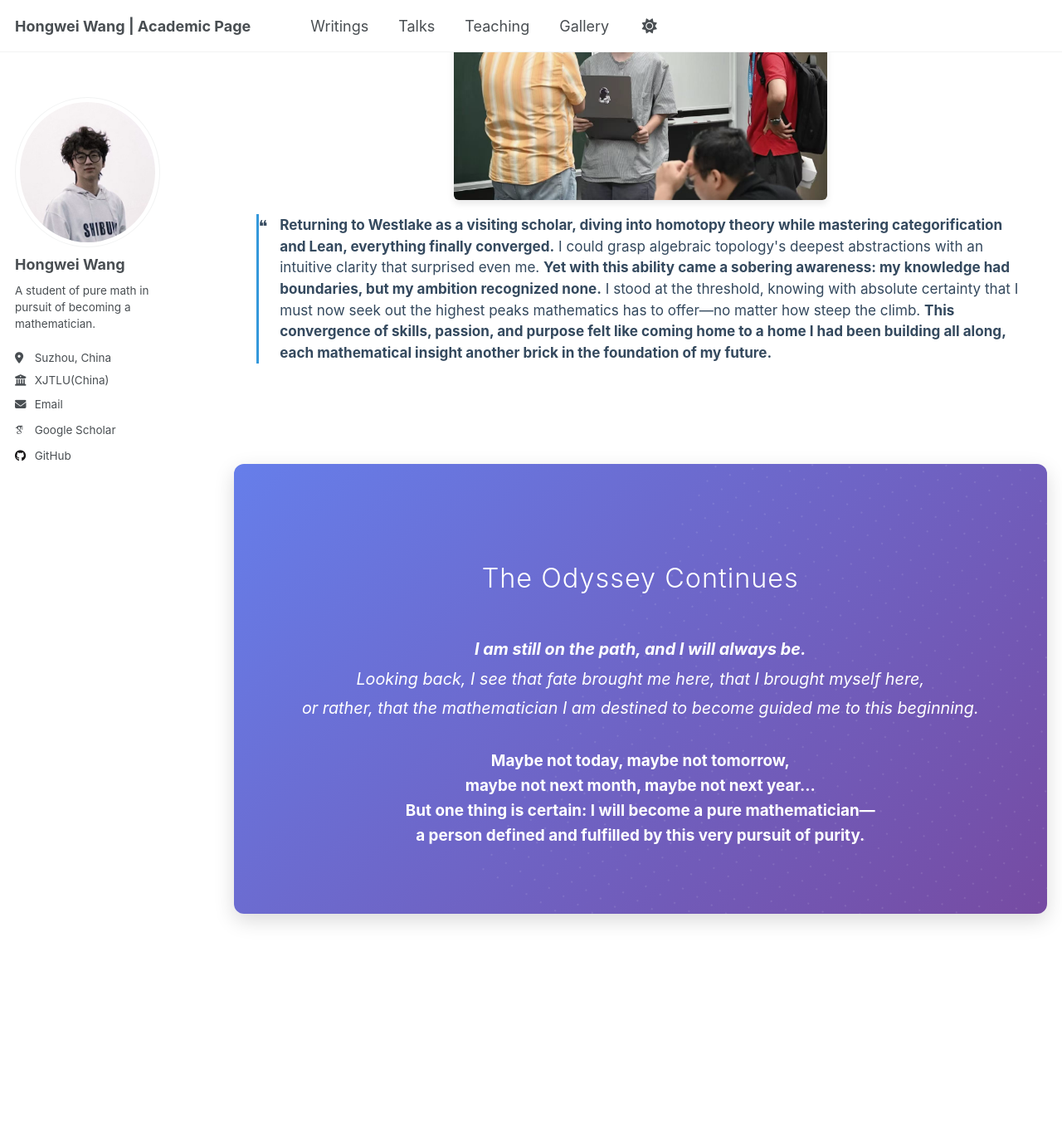
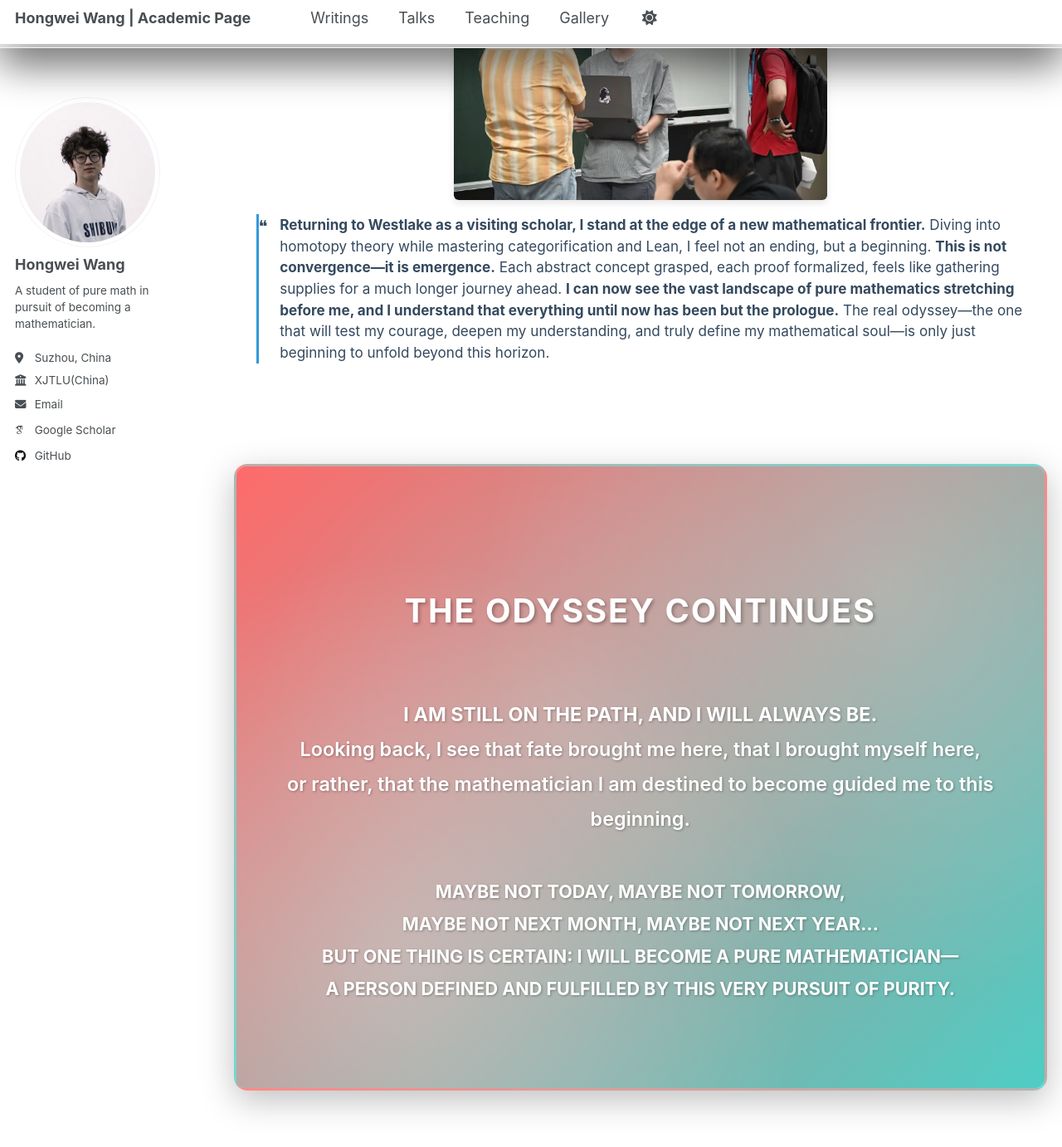
Before and after one commit to WangHongWei-AcademicPage/WangHongWei-AcademicPage.github.io, a Jekyll site: the page built from _pages/gallery.html, in a window 1280 px wide and 1400 px high, scrolled down 7144 px. Shown: the top 1382 px of the window at 83% size. Built offline with Jekyll 4.4.1, drawn with Linux system fonts in a browser that asks for light colours; some web fonts are replaced; a script that is not in the unit is left out; some of the changed text lies outside the part shown.

Commit message:
Update gallery.html

```diff
--- a/_pages/gallery.html
+++ b/_pages/gallery.html
@@ -119,36 +119,62 @@ author_profile: true
     </p>
   </div>
 
-  <div class="gallery-item" onclick="this.classList.toggle('expanded')">
+    <div class="gallery-item" onclick="this.classList.toggle('expanded')">
     <div style="display: flex; align-items: baseline; margin-bottom: 1.2em;">
-      <h3 style="margin: 0; color: #2c3e50; font-size: 1.3em; font-weight: 600;">The Convergence: Embracing My Mathematical Destiny</h3>
+      <h3 style="margin: 0; color: #2c3e50; font-size: 1.3em; font-weight: 600;">The Horizon: Where the True Odyssey Begins</h3>
       <p style="margin: 0 0 0 10px; color: #7f8c8d; font-size: 0.85em; font-weight: 500; white-space: nowrap;">09/2025</p>
     </div>
     <img src="../assets/visit.png" alt="Visiting scholarship at Westlake University" style="max-width: 450px; width: 90%; height: auto; display: block; margin: 0 auto; border-radius: 6px; box-shadow: 0 4px 8px rgba(0,0,0,0.1);">
     <p style="margin-top: 1em; color: #34495e; font-size: 0.95em; line-height: 1.5; position: relative; padding-left: 1.5em; border-left: 3px solid #3498db;">
       <span style="position: absolute; left: 0; top: 0; font-size: 1.2em;">❝</span>
-      <strong>Returning to Westlake as a visiting scholar, diving into homotopy theory while mastering categorification and Lean, everything finally converged.</strong> I could grasp algebraic topology's deepest abstractions with an intuitive clarity that surprised even me. <strong>Yet with this ability came a sobering awareness: my knowledge had boundaries, but my ambition recognized none.</strong> I stood at the threshold, knowing with absolute certainty that I must now seek out the highest peaks mathematics has to offer—no matter how steep the climb. <strong>This convergence of skills, passion, and purpose felt like coming home to a home I had been building all along, each mathematical insight another brick in the foundation of my future.</strong>
+      <strong>Returning to Westlake as a visiting scholar, I stand at the edge of a new mathematical frontier.</strong> Diving into homotopy theory while mastering categorification and Lean, I feel not an ending, but a beginning. <strong>This is not convergence—it is emergence.</strong> Each abstract concept grasped, each proof formalized, feels like gathering supplies for a much longer journey ahead. <strong>I can now see the vast landscape of pure mathematics stretching before me, and I understand that everything until now has been but the prologue.</strong> The real odyssey—the one that will test my courage, deepen my understanding, and truly define my mathematical soul—is only just beginning to unfold beyond this horizon.
     </p>
   </div>
 </div>
 
-<div style="text-align: center; margin: 4em 0; padding: 3em; background: linear-gradient(135deg, #667eea 0%, #764ba2 100%); color: white; border-radius: 12px; box-shadow: 0 8px 25px rgba(0,0,0,0.15); position: relative; overflow: hidden;">
-  <div style="position: absolute; top: -50%; right: -50%; width: 100%; height: 200%; background: radial-gradient(circle, rgba(255,255,255,0.1) 1px, transparent 1px); background-size: 20px 20px; transform: rotate(30deg);"></div>
-  <h2 style="margin-bottom: 1.5em; font-weight: 300; font-size: 1.8em; letter-spacing: 1px; position: relative;">The Odyssey Continues</h2>
-  <p style="font-size: 1.1em; line-height: 1.8; margin-bottom: 1.5em; font-style: italic; position: relative;">
-    <strong>I am still on the path, and I will always be.</strong><br>
+<div style="text-align: center; margin: 4em 0; padding: 4em 3em; background: linear-gradient(135deg, #ff6b6b 0%, #4ecdc4 100%); color: white; border-radius: 16px; box-shadow: 0 12px 40px rgba(0,0,0,0.25); position: relative; overflow: hidden; border: 3px solid rgba(255,255,255,0.2);">
+  <!-- 动态粒子背景 -->
+  <div style="position: absolute; top: 0; left: 0; width: 100%; height: 100%; background:
+    radial-gradient(circle at 20% 80%, rgba(255,255,255,0.3) 0%, transparent 50%),
+    radial-gradient(circle at 80% 20%, rgba(255,255,255,0.2) 0%, transparent 50%),
+    radial-gradient(circle at 40% 40%, rgba(255,255,255,0.15) 0%, transparent 50%);">
+  </div>
+
+  <!-- 装饰性边框光效 -->
+  <div style="position: absolute; top: -2px; left: -2px; right: -2px; bottom: -2px; border: 2px solid transparent; border-radius: 18px; background: linear-gradient(45deg, #ffd93d, #ff6b6b, #4ecdc4, #6bcbef); background-size: 400% 400%; animation: gradientShift 8s ease infinite; z-index: -1;"></div>
+
+  <h2 style="margin-bottom: 2em; font-weight: 700; font-size: 2.2em; letter-spacing: 2px; position: relative; text-shadow: 2px 2px 4px rgba(0,0,0,0.3);">
+    THE ODYSSEY CONTINUES
+  </h2>
+
+  <p style="font-size: 1.3em; line-height: 1.8; margin-bottom: 2em; font-weight: 600; position: relative; text-shadow: 1px 1px 3px rgba(0,0,0,0.3);">
+    <strong>I AM STILL ON THE PATH, AND I WILL ALWAYS BE.</strong><br>
     Looking back, I see that fate brought me here, that I brought myself here,<br>
     or rather, that the mathematician I am destined to become guided me to this beginning.
   </p>
-  <p style="font-size: 1.05em; line-height: 1.6; font-weight: 500; position: relative;">
-    <strong>Maybe not today, maybe not tomorrow,<br>
-    maybe not next month, maybe not next year...<br>
-    But one thing is certain: I will become a pure mathematician—<br>
-    a person defined and fulfilled by this very pursuit of purity.</strong>
+
+  <p style="font-size: 1.2em; line-height: 1.8; font-weight: 600; position: relative; text-shadow: 1px 1px 3px rgba(0,0,0,0.3);">
+    <strong>MAYBE NOT TODAY, MAYBE NOT TOMORROW,<br>
+    MAYBE NOT NEXT MONTH, MAYBE NOT NEXT YEAR...<br>
+    BUT ONE THING IS CERTAIN: I WILL BECOME A PURE MATHEMATICIAN—<br>
+    A PERSON DEFINED AND FULFILLED BY THIS VERY PURSUIT OF PURITY.</strong>
   </p>
 </div>
 
 <style>
+@keyframes gradientShift {
+  0% { background-position: 0% 50%; }
+  50% { background-position: 100% 50%; }
+  100% { background-position: 0% 50%; }
+}
+
+/* 悬停增强效果 */
+div:hover {
+  transform: translateY(-5px);
+  transition: transform 0.3s ease;
+  box-shadow: 0 20px 50px rgba(0,0,0,0.35);
+}
+
 .gallery-item {
   margin-bottom: 3.5em;
   padding-bottom: 2.5em;
```
